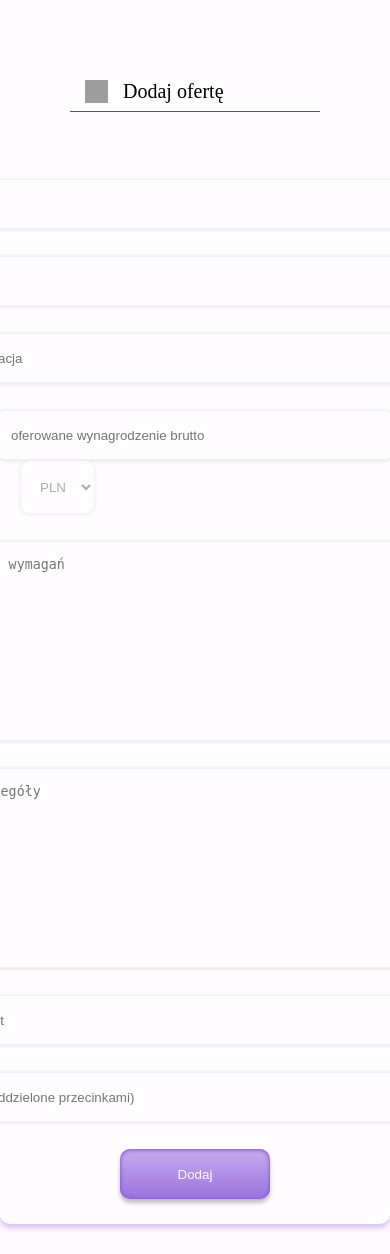
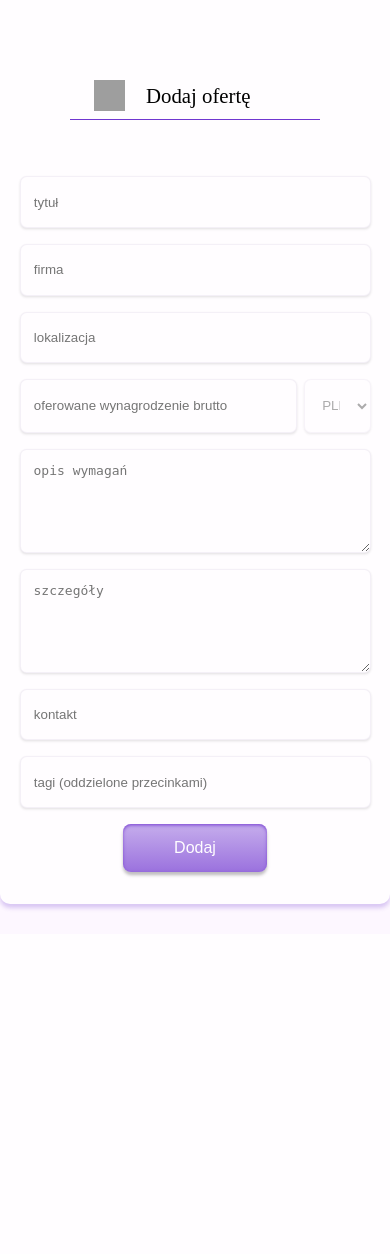
Before and after one commit to matuszykrafa/JobHub, a PHP site: page /add-offer in a window 390 px wide; the page is wider, and only the part inside the window is pictured. Shown: the part 80-1334 px from the top of that part. After the commit the page ends 991 px from the top of that part, so only its background shows below. Run offline with PHP 8.4, Linux system fonts and the light colour scheme; grey boxes are pictures that could not be loaded.

Commit message:
add-offer mobile styles

```diff
--- a/public/css/add-offer.css
+++ b/public/css/add-offer.css
@@ -6,26 +6,33 @@
     margin-bottom: 30px;
 }
 
-.offer-input {
-    width: 500px;
-    height: 50px;
+.salary-container {
+    display: flex;
+    justify-content: space-between;
+    width: 90%;
+    font-size: inherit;
 }
 
 .salary-input {
-    width: 400px;
+    width: calc(100% - 5.5em);
 }
 
 .salary-select {
-    margin-left: 25px;
-    width: 75px;
-    height: 54px;
+    width: 5em;
     color: var(--gray);
 }
 
 .add-offer-form {
-    padding-bottom: 25px;
+    padding-bottom: 2em;
 }
 
-@media only screen and (max-device-width: 420px) {
+@media only screen and (max-device-width: 430px) {
 
+    .add-offer-container {
+        width: 100%;
+    }
+
+    .add-offer-form {
+        font-size: 3em;
+    }
 }
--- a/public/css/header.css
+++ b/public/css/header.css
@@ -48,7 +48,7 @@
 }
 
 
-@media only screen and (max-device-width: 420px) {
+@media only screen and (max-device-width: 430px) {
     header {
         width: inherit;
         display: flex;
--- a/public/css/home.css
+++ b/public/css/home.css
@@ -58,6 +58,7 @@
     display: flex;
     flex-direction: column;
     padding: 0 10px;
+    font-size: 1.2em;
 }
 
 .offer-list-item > div {
@@ -69,7 +70,7 @@
 }
 
 
-@media only screen and (max-device-width: 420px) {
+@media only screen and (max-device-width: 430px) {
 
     /* Home page */
     .search-container {
@@ -101,7 +102,7 @@
     }
 
     .offer-short-desc {
-        font-size: 2.2rem;
+        font-size: 2.5em;
     }
 
     .offer-list-item > div {
--- a/public/css/style.css
+++ b/public/css/style.css
@@ -23,10 +23,10 @@
 }
 
 .heading-content {
-    padding-left: 15px;
+    font-size: 1.3em;
+    gap: 1em;
+    padding-left: 1.5rem;
     display: flex;
-    gap: 15px;
-    font-size: 20px;
     align-items: center;
 }
 
@@ -36,8 +36,8 @@
 }
 
 .icon {
-    width: 23px;
-    height: 23px;
+    width: 1.5em;
+    height: 1.5em;
     -webkit-user-select: none;
     -ms-user-select: none;
     user-select: none;
@@ -65,7 +65,7 @@
 }
 
 .smaller-text {
-    font-size: 14px;
+    font-size: 0.7em;
     color: var(--gray);
     font-weight: normal;
 }
@@ -95,13 +95,14 @@
 
 .button {
     box-sizing: border-box;
-    width: 150px;
-    height: 50px;
+    min-width: 9em;
+    min-height: 3em;
     background: linear-gradient(180deg, rgba(112, 54, 208, 0.4) 0%, rgba(112, 54, 208, 0.7) 100%);
-    box-shadow: 0 4px 4px rgba(0, 0, 0, 0.25), inset 0 1px 4px rgba(112, 54, 208, 0.8);
+    box-shadow: 0 0.2em 0.2em rgba(0, 0, 0, 0.25), inset 0 0.1em 0.2em rgba(112, 54, 208, 0.8);
     border: 0;
-    border-radius: 10px;
+    border-radius: 0.5em;
     color: var(--white);
+    font-size: 1em;
 }
 
 .form {
@@ -109,18 +110,17 @@
     flex-direction: column;
     align-items: center;
     justify-content: center;
-    gap: 27px;
+    gap: 1em;
 }
 
 .input {
-    padding-left: 15px;
-    width: calc(300px - 15px);
-    height: 50px;
+    padding: 1.3em 1em;
+    width: 90%;
 
     background: var(--white);
-    border: 1px solid rgba(157, 137, 179, 0.11);
-    box-shadow: 0 1px 4px rgba(0, 0, 0, 0.11);
-    border-radius: 10px;
+    border: 0.1em solid rgba(157, 137, 179, 0.11);
+    box-shadow: 0 0.1em 0.2em rgba(0, 0, 0, 0.11);
+    border-radius: 0.5em;
 }
 
 input[type=number]::-webkit-inner-spin-button {
@@ -128,25 +128,27 @@
 }
 
 .input:focus-visible {
-    outline: 1px solid var(--purple);
+    outline: 0.1em solid var(--purple);
 }
 
 .textarea {
-    padding: 15px;
-    min-width: 485px;
-    max-width: 600px;
-    min-height: 100px;
-    height: 200px;
-    max-height: 500px;
+    font-size: inherit;
+    padding: 1em 0 1em 1em;
+    margin: 0 1em;
+    min-width: 90%;
+    max-width: 90%;
+    min-height: 4em;
+    height: 8em;
+    max-height: 15em;
 
     background: var(--white);
-    border: 1px solid rgba(157, 137, 179, 0.11);
-    box-shadow: 0 1px 4px rgba(0, 0, 0, 0.11);
-    border-radius: 10px;
+    border: 0.1em solid rgba(157, 137, 179, 0.11);
+    box-shadow: 0 0.1em 0.2em rgba(0, 0, 0, 0.11);
+    border-radius: 0.5em;
 }
 
 .textarea:focus-visible {
-    outline: 1px solid var(--purple);
+    outline: 0.1em solid var(--purple);
 }
 
 
@@ -160,10 +162,11 @@
 }
 
 
-@media only screen and (max-device-width: 420px) {
+@media only screen and (max-device-width: 430px) {
 
     .container {
         background-color: var(--white);
+        justify-content: flex-start;
     }
 
     .content-container {
@@ -178,22 +181,8 @@
     }
 
     .heading-content {
-        font-size: 2.5rem;
-        gap: 2rem;
-        padding-left: 1.5rem;
-    }
-
-    .heading-line {
-        border-width: 2px;
-    }
-
-    .icon {
-        width: 3rem;
-        height: 3rem;
-    }
-
-    .smaller-text {
-        font-size: 1.5rem;
+        font-size: 3em;
+        margin-bottom: 0.5em;
     }
 
     .tag {
@@ -201,4 +190,8 @@
         padding: 10px 20px;
         border-radius: 10px;
     }
+
+    .input {
+        font-size: 0.8em;
+    }
 }
--- a/public/css/variables.css
+++ b/public/css/variables.css
@@ -9,7 +9,7 @@
 }
 
 
-@media only screen and (max-device-width: 420px) {
+@media only screen and (max-device-width: 430px) {
     :root {
         --header-height: 180px;
     }
--- a/public/views/add-offer.php
+++ b/public/views/add-offer.php
@@ -35,19 +35,19 @@
         <form class="form add-offer-form" action="addoffer" method="POST">
             <div class="messages">
             </div>
-            <input class="offer-input input" name="title" type="text" placeholder="tytuł">
-            <input class="offer-input input" name="company" type="text" placeholder="firma">
-            <input class="offer-input input" name="localization" type="text" placeholder="lokalizacja">
+            <input class="input" name="title" type="text" placeholder="tytuł">
+            <input class="input" name="company" type="text" placeholder="firma">
+            <input class="input" name="localization" type="text" placeholder="lokalizacja">
             <div class="salary-container">
-                <input min="0" max="999999" class="salary-input input" name="salary" type="number" placeholder="oferowane wynagrodzenie brutto">
+                <input min="0" max="999999" class="salary-input input" name="salary" type="text" placeholder="oferowane wynagrodzenie brutto">
                 <select class="salary-select input" name="currency" disabled>
                     <option value="PLN">PLN</option>
                 </select>
             </div>
             <textarea class="textarea" name="requirements" rows="10" placeholder="opis wymagań"></textarea>
             <textarea class="textarea" name="details" rows="10" placeholder="szczegóły"></textarea>
-            <input class="offer-input input" name="contact" type="text" placeholder="kontakt">
-            <input class="offer-input input" name="tags" type="password" placeholder="tagi (oddzielone przecinkami)">
+            <input class="input" name="contact" type="text" placeholder="kontakt">
+            <input class="input" name="tags" type="password" placeholder="tagi (oddzielone przecinkami)">
             <button class="button" type="submit">Dodaj</button>
         </form>
     </div>
```
Also changed, not shown: public/css/offer.css (+60 -12 lines), public/views/offer.php (+7 -5 lines).
